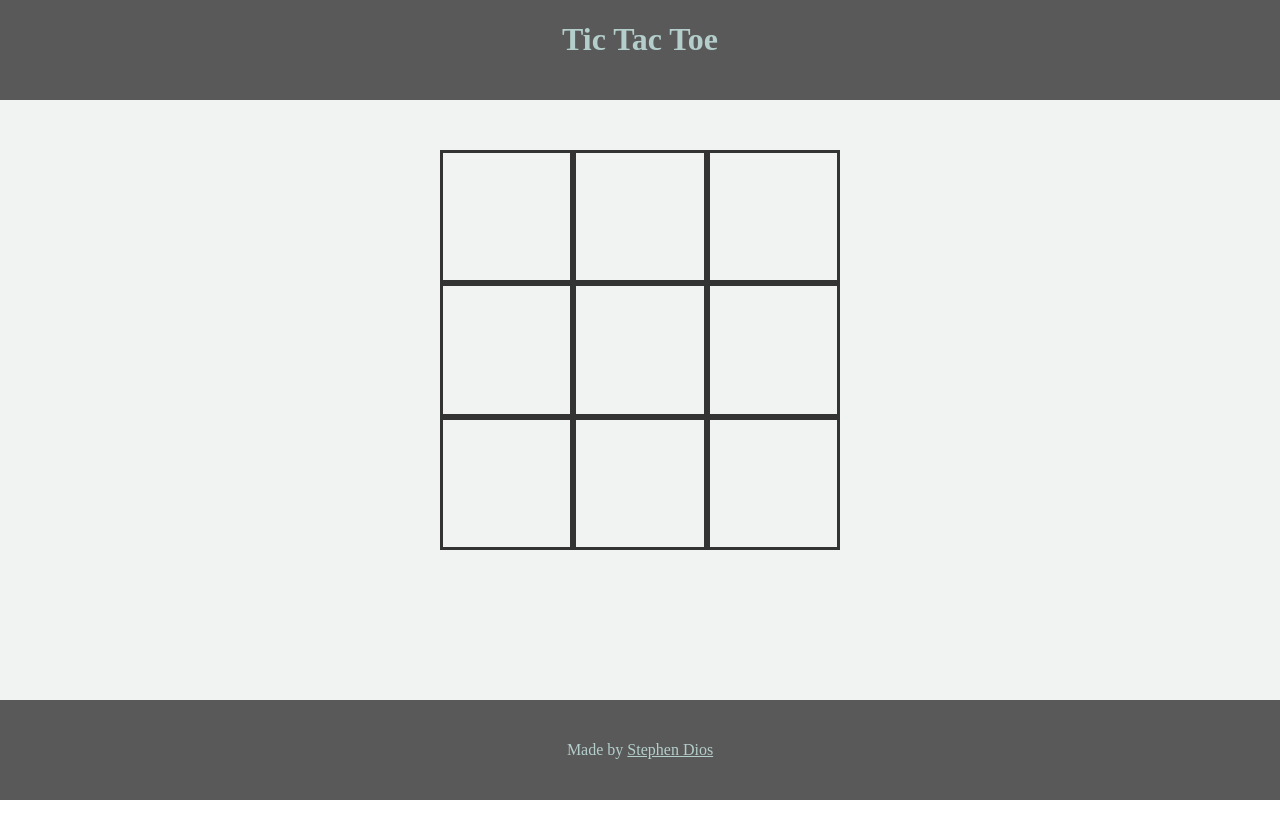
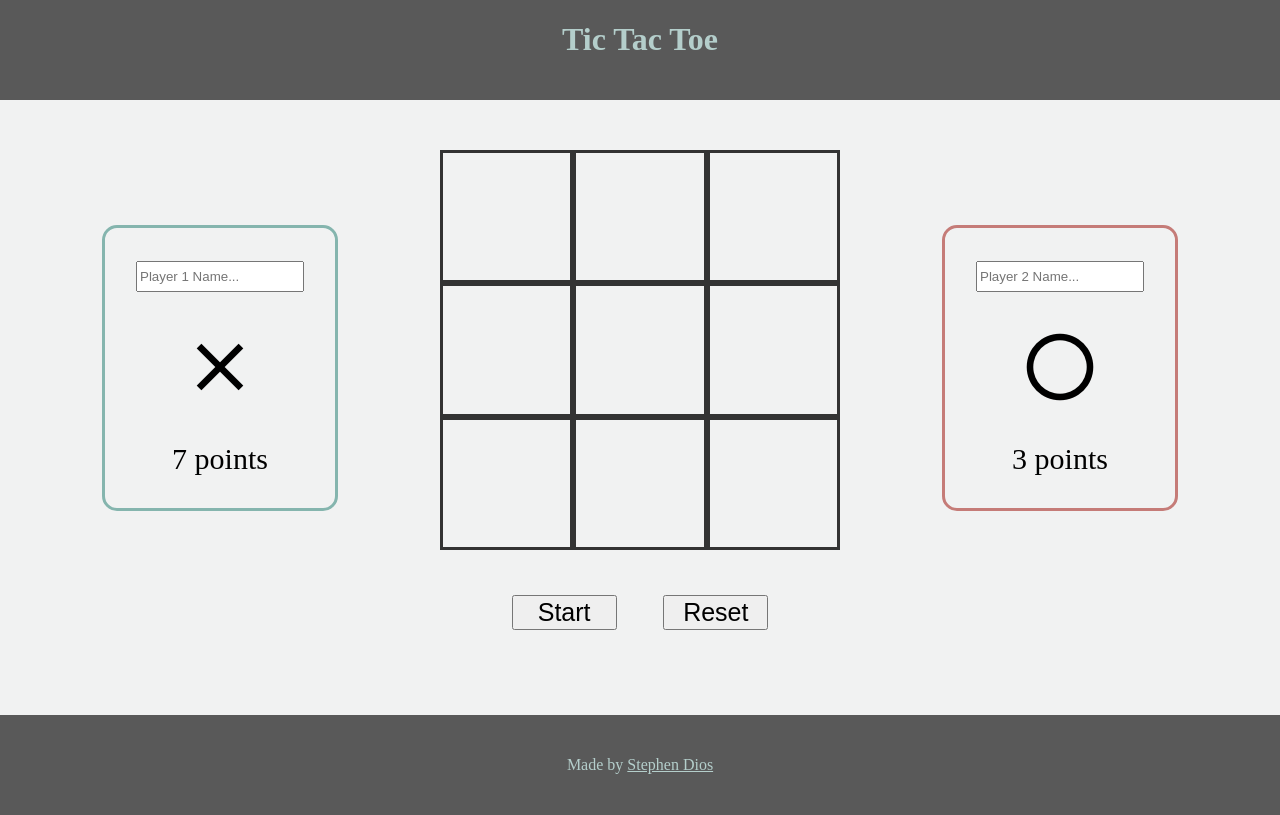
Before and after one commit to stephenDiosDev/odinProject-tictactoe, a plain HTML site: page index.html in a window 1280 px wide. Drawn offline with Linux system fonts and the light colour scheme.

Commit message:
Starting final work
Dummies for the player cards, dummies for the start/reset buttons and all related styling

```diff
--- a/index.html
+++ b/index.html
@@ -19,9 +19,25 @@
             </div>
         </div>
         <div id="content">
-            <div id="gameboard"></div>
-            <div id="win-msg">
-                <h2>Congratulations!</h2>
+            <div class="player-card player1">
+                <input type="text" name="player1-name" id="player1-name" placeholder="Player 1 Name...">
+                <span class="material-icons-outlined md-80">close</span>
+                <p id="player1-score">7 points</p>
+            </div>
+            <div id="board-wrapper">
+                <div id="gameboard"></div>
+                <div id="game-controls">
+                    <button id="start">Start</button>
+                    <button id="reset">Reset</button>
+                </div>
+                <div id="win-msg">
+                    <h2>Congratulations!</h2>
+                </div>
+            </div>
+            <div class="player-card player2">
+                <input type="text" name="player2-name" id="player2-name" placeholder="Player 2 Name...">
+                <span class="material-icons-outlined md-80">circle</span>
+                <p id="player2-score">3 points</p>
             </div>
         </div>
         <div id="footer">
--- a/script.js
+++ b/script.js
@@ -182,7 +182,7 @@ const gameController = ((player1, player2) => {
             winMessage.textContent = "Player " + activePlayer.id + " wins!";
        }
        else {
-        winMessage.textContent = "It's a tie!";
+            winMessage.textContent = "It's a tie!";
        }
 
        winMessage.style.animation = "2s anim-popin 100ms ease forwards";
--- a/style.css
+++ b/style.css
@@ -35,9 +35,53 @@ html, body {
     grid-row-start: 2;
     grid-row-end: 3;
     display: flex;
+    gap: 100px;
+    flex-direction: row;
+    justify-content: space-evenly;
+    align-items: flex-start;
+}
+
+#board-wrapper {
+    display: flex;
     flex-direction: column;
     justify-content: flex-start;
     align-items: center;
+    margin-left: 50px;
+    margin-right: 50px;
+}
+
+.player-card {
+    height: 250px;
+    width: 200px;
+    border: 3px solid;
+    border-radius: 15px;
+    margin-top: 125px;
+    display: flex;
+    flex-direction: column;
+    justify-content: space-around;
+    align-items: center;
+    padding: 15px;
+}
+
+.player-card > p {
+    font-size: 30px;
+    margin: 0;
+    padding: 0;
+}
+
+.player1 {
+    border-color: var(--line-blue);
+    margin-right: -200px;
+}
+
+.player2 {
+    border-color: var(--light-red);
+    margin-left: -200px;
+}
+
+#player1-name, #player2-name {
+    height: 10%;
+    width: 80%;
 }
 
 #footer {
@@ -72,7 +116,23 @@ a:link {
     grid-template-rows: 1fr 1fr 1fr;
     height: 400px;
     width: 400px;
-    margin-top: 50px;
+    margin: 50px;
+    margin-bottom: 20px;
+}
+
+#game-controls {
+    display: flex;
+    flex-direction: row;
+    justify-content: space-evenly;
+    align-items: center;
+    width: 70%;
+    margin: 25px;
+}
+
+#game-controls > button {
+    width: 30%;
+    height: 15%;
+    font-size: 25px;
 }
 
 .grid-cell {
```
